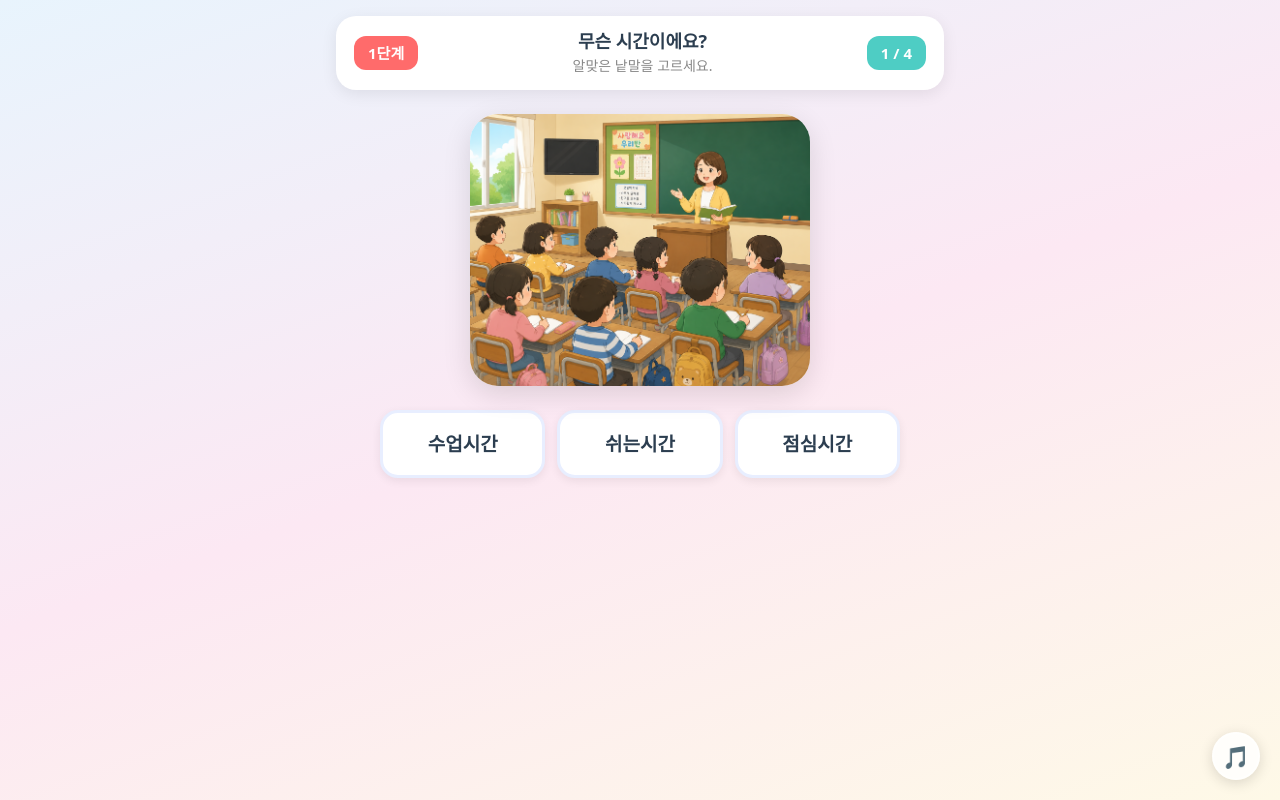
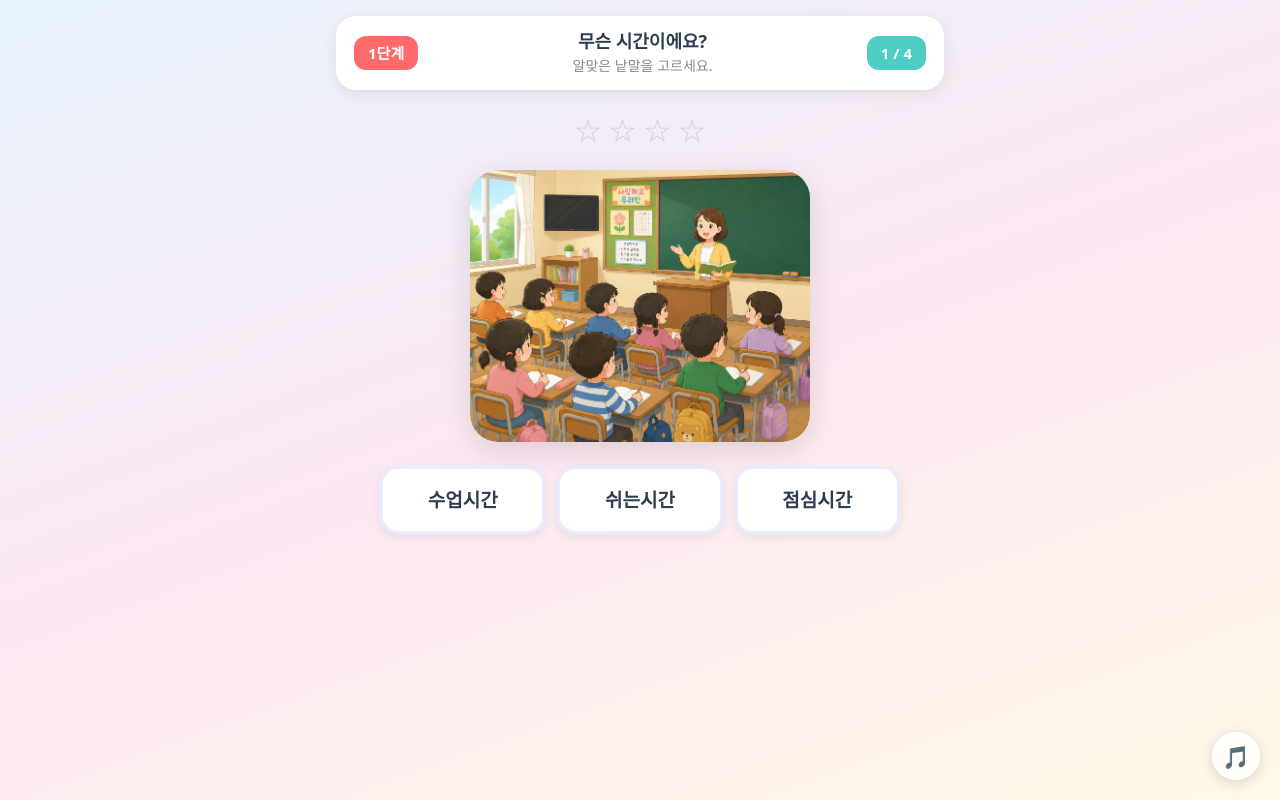
Before and after one commit to baekhappy/game, a React (Vite) app: page / in a window 1280 px wide. Built offline with nearby package versions, Linux system fonts and the light colour scheme.

Commit message:
feat: implement speech-based stage 3 game component with audio recording and feedback UI

```diff
--- a/src/App.css
+++ b/src/App.css
@@ -137,6 +137,39 @@
 
 .result-badge.wrong {
   background: rgba(255, 77, 79, 0.22);
+}
+
+/* ===== Star progress ===== */
+.star-progress {
+  display: flex;
+  justify-content: center;
+  align-items: center;
+  gap: 6px;
+  flex-wrap: wrap;
+  width: 100%;
+  max-width: 520px;
+}
+
+.star-icon {
+  font-size: 32px;
+  line-height: 1;
+  display: inline-block;
+}
+
+.star-empty {
+  color: #d0d0d0;
+}
+
+.star-filled {
+  color: #FFD700;
+  filter: drop-shadow(0 2px 6px rgba(255, 215, 0, 0.55));
+  animation: starPop 0.4s cubic-bezier(0.34, 1.56, 0.64, 1);
+}
+
+@keyframes starPop {
+  0%   { transform: scale(0.35); opacity: 0.3; }
+  65%  { transform: scale(1.4); }
+  100% { transform: scale(1); opacity: 1; }
 }
 
 /* ===== Choice buttons ===== */
--- a/src/components/Stage1.tsx
+++ b/src/components/Stage1.tsx
@@ -2,6 +2,7 @@ import { useState, useEffect } from 'react'
 import { stage1Questions } from '../gameData'
 import { playCorrect, playWrong } from '../sounds'
 import PassOverlay from './PassOverlay'
+import StarProgress from './StarProgress'
 
 interface Props {
   onComplete: () => void
@@ -28,6 +29,7 @@ export default function Stage1({ onComplete }: Props) {
   const [wrongWord, setWrongWord] = useState<string | null>(null)
   const [imgError, setImgError] = useState(false)
   const [done, setDone] = useState(false)
+  const [correctCount, setCorrectCount] = useState(0)
 
   const pool = stage1Questions.map(q => q.word)
   const q = stage1Questions[idx]
@@ -48,6 +50,7 @@ export default function Stage1({ onComplete }: Props) {
 
     if (word === q.word) {
       playCorrect()
+      setCorrectCount(c => c + 1)
       setFeedback('correct')
       setTimeout(() => {
         if (idx + 1 >= stage1Questions.length) {
@@ -77,6 +80,8 @@ export default function Stage1({ onComplete }: Props) {
         </div>
         <div className="progress-pill">{idx + 1} / {stage1Questions.length}</div>
       </header>
+
+      <StarProgress total={stage1Questions.length} filled={correctCount} />
 
       <div className={`image-card ${feedback === 'correct' ? 'pop' : ''}`}>
         {imgError ? (
--- a/src/components/Stage2.tsx
+++ b/src/components/Stage2.tsx
@@ -2,6 +2,7 @@ import { useState, useEffect } from 'react'
 import { stage2Questions } from '../gameData'
 import { playCorrect, playWrong } from '../sounds'
 import PassOverlay from './PassOverlay'
+import StarProgress from './StarProgress'
 
 interface Props {
   onComplete: () => void
@@ -28,6 +29,7 @@ export default function Stage2({ onComplete }: Props) {
   const [wrongWord, setWrongWord] = useState<string | null>(null)
   const [imgError, setImgError] = useState(false)
   const [done, setDone] = useState(false)
+  const [correctCount, setCorrectCount] = useState(0)
 
   const pool = stage2Questions.map(q => q.word)
   const q = stage2Questions[idx]
@@ -48,6 +50,7 @@ export default function Stage2({ onComplete }: Props) {
 
     if (word === q.word) {
       playCorrect()
+      setCorrectCount(c => c + 1)
       setFeedback('correct')
       setTimeout(() => {
         if (idx + 1 >= stage2Questions.length) {
@@ -77,6 +80,8 @@ export default function Stage2({ onComplete }: Props) {
         </div>
         <div className="progress-pill">{idx + 1} / {stage2Questions.length}</div>
       </header>
+
+      <StarProgress total={stage2Questions.length} filled={correctCount} />
 
       <div className={`image-card ${feedback === 'correct' ? 'pop' : ''}`}>
         {imgError ? (
--- a/src/components/Stage3.tsx
+++ b/src/components/Stage3.tsx
@@ -3,6 +3,7 @@ import { stage3Questions } from '../gameData'
 import { transcribeAudio, checkAnswer } from '../api'
 import { playCorrect, playWrong, playRecordStart, playFanfare } from '../sounds'
 import PassOverlay from './PassOverlay'
+import StarProgress from './StarProgress'
 
 interface Props {
   onComplete: () => void
@@ -17,6 +18,7 @@ export default function Stage3({ onComplete }: Props) {
   const [feedback, setFeedback] = useState<Feedback>(null)
   const [imgError, setImgError] = useState(false)
   const [done, setDone] = useState(false)
+  const [correctCount, setCorrectCount] = useState(0)
   const mediaRecRef = useRef<MediaRecorder | null>(null)
   const chunksRef = useRef<Blob[]>([])
 
@@ -79,6 +81,7 @@ export default function Stage3({ onComplete }: Props) {
       const text = await transcribeAudio(blob)
       if (checkAnswer(text, q.word)) {
         playCorrect()
+        setCorrectCount(c => c + 1)
         setFeedback('correct')
         setTimeout(() => {
           if (idx + 1 >= stage3Questions.length) {
@@ -122,6 +125,8 @@ export default function Stage3({ onComplete }: Props) {
         </div>
         <div className="progress-pill">{idx + 1} / {stage3Questions.length}</div>
       </header>
+
+      <StarProgress total={stage3Questions.length} filled={correctCount} />
 
       <div className={`image-card ${feedback === 'correct' ? 'pop' : ''}`}>
         {imgError ? (
--- /dev/null
+++ b/src/components/StarProgress.tsx
@@ -0,0 +1,19 @@
+interface Props {
+  total: number
+  filled: number
+}
+
+export default function StarProgress({ total, filled }: Props) {
+  return (
+    <div className="star-progress" aria-label={`${filled}/${total} 완료`}>
+      {Array.from({ length: total }, (_, i) => (
+        <span
+          key={i < filled ? `f-${i}` : `e-${i}`}
+          className={`star-icon ${i < filled ? 'star-filled' : 'star-empty'}`}
+        >
+          {i < filled ? '★' : '☆'}
+        </span>
+      ))}
+    </div>
+  )
+}
```
